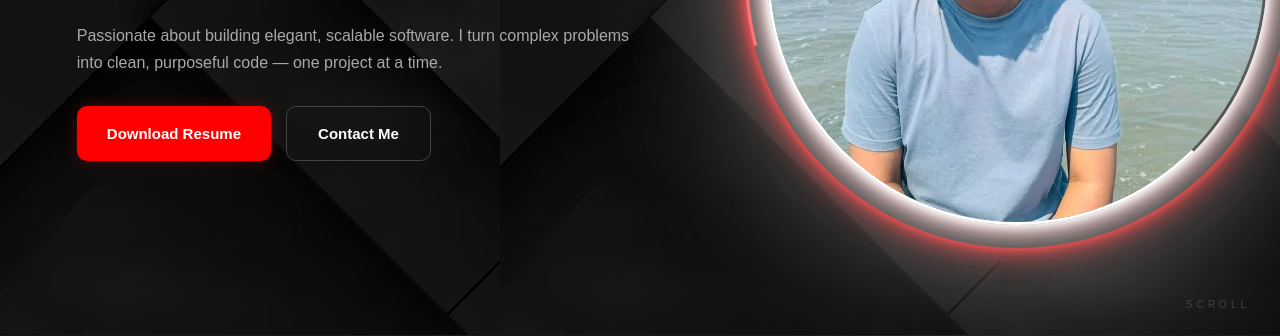
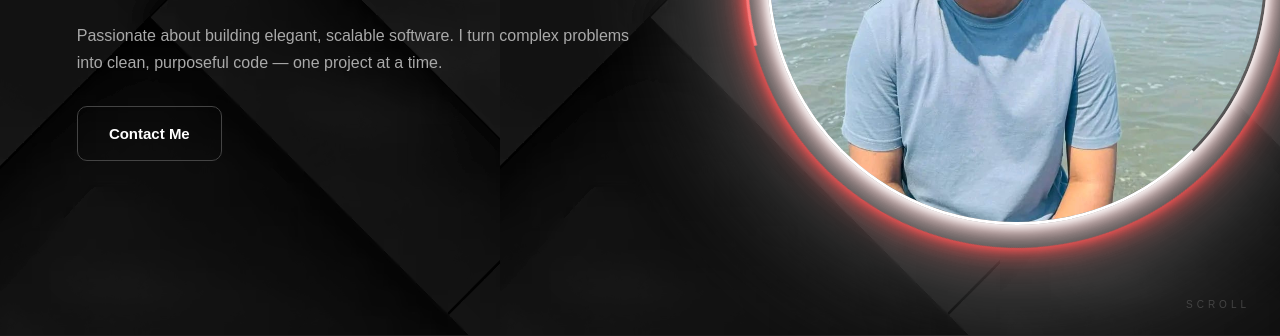
Before and after one commit to 24101066/PORTFOLIO, a plain HTML site: page index.html in a window 1280 px wide. Shown: the part 465-801 px from the top of the page. Drawn offline with Linux system fonts and the light colour scheme.

Commit message:
Remove Resume btn

```diff
--- a/index.html
+++ b/index.html
@@ -72,9 +72,7 @@
 
                 <div class="buttons">
 
-                    <a href="#" class="resume-btn">
-                        Download Resume
-                    </a>
+
 
                     <a href="#contact" class="contact-btn">
                         Contact Me
--- a/style.css
+++ b/style.css
@@ -205,22 +205,7 @@ body {
     transition: 0.3s;
 }
 
-.resume-btn {
-    background: red;
 
-    color: white;
-
-    box-shadow:
-        0 0 15px rgba(255, 0, 0, 0.25);
-}
-
-.resume-btn:hover {
-    transform: translateY(-4px);
-
-    box-shadow:
-        0 0 15px red,
-        0 0 35px rgba(255, 0, 0, 0.4);
-}
 
 .contact-btn {
     width: 145px;
```
